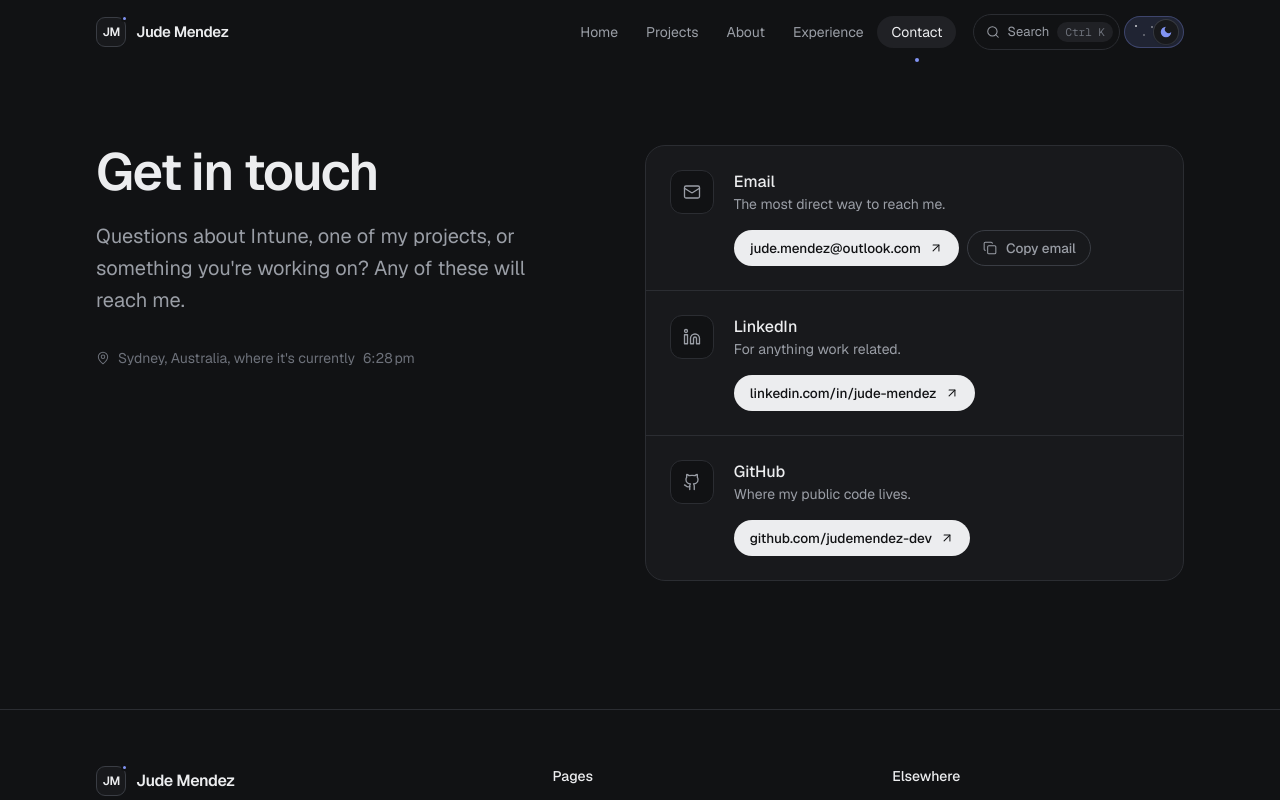
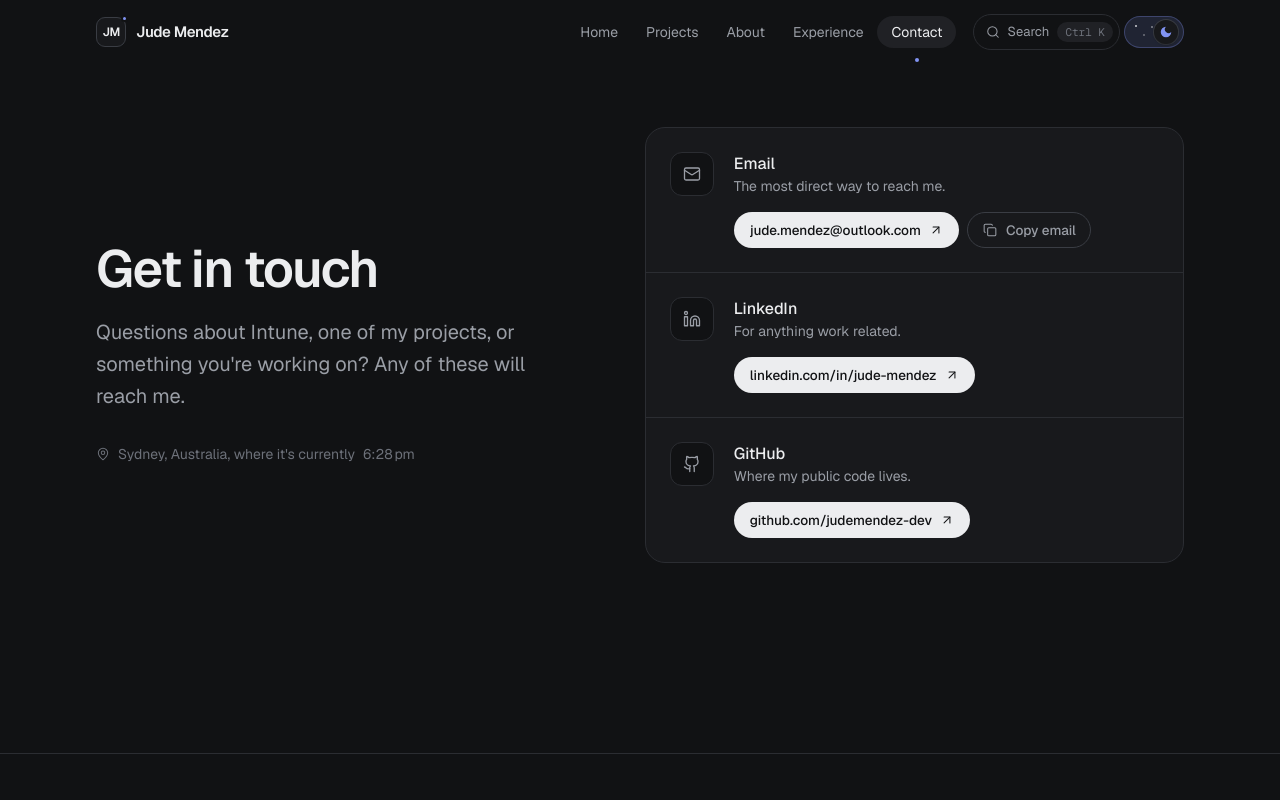
Before and after one commit to judemendez-dev/dev-portoflio, a Next.js app: page /contact in a window 1280 px wide. Shown: the top 800 px of the page. Built offline with nearby package versions, Linux system fonts and the light colour scheme.

Commit message:
Update page.tsx

```diff
--- a/src/app/contact/page.tsx
+++ b/src/app/contact/page.tsx
@@ -16,7 +16,7 @@ export const metadata = createMetadata({
 export default function ContactPage() {
   return (
     <Container>
-      <div className="grid gap-12 lg:grid-cols-[1fr_1.15fr] lg:gap-20">
+      <div className="grid gap-12 lg:min-h-[70vh] lg:grid-cols-[1fr_1.15fr] lg:items-center lg:gap-20">
         <PageHeader
           title="Get in touch"
           lede="Questions about Intune, one of my projects, or something you're working on? Any of these will reach me."
@@ -26,7 +26,7 @@ export default function ContactPage() {
             {site.location}, where it&apos;s currently <LocalTime />
           </p>
         </PageHeader>
-        <div className="rise lg:pt-20" style={cssVars({ "--i": 2 })}>
+        <div className="rise pb-4 lg:py-14" style={cssVars({ "--i": 2 })}>
           <ContactLinks />
         </div>
       </div>
```
